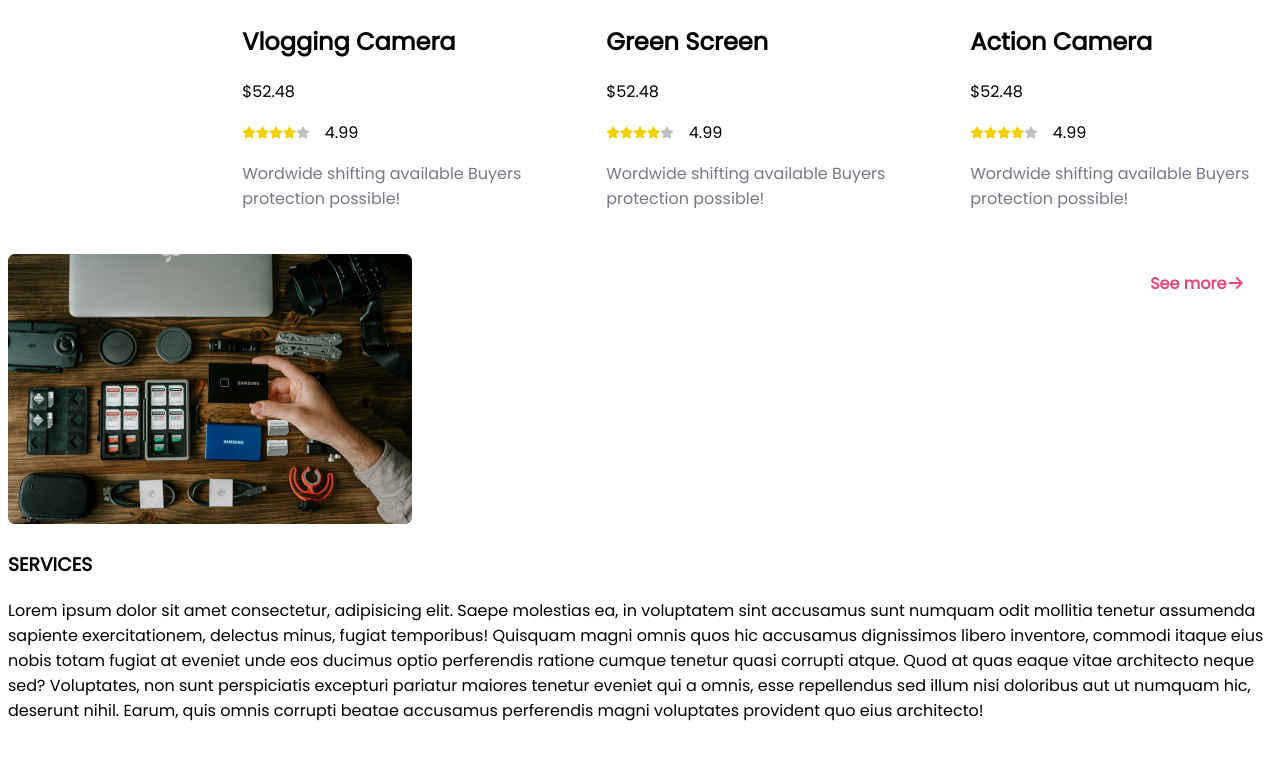
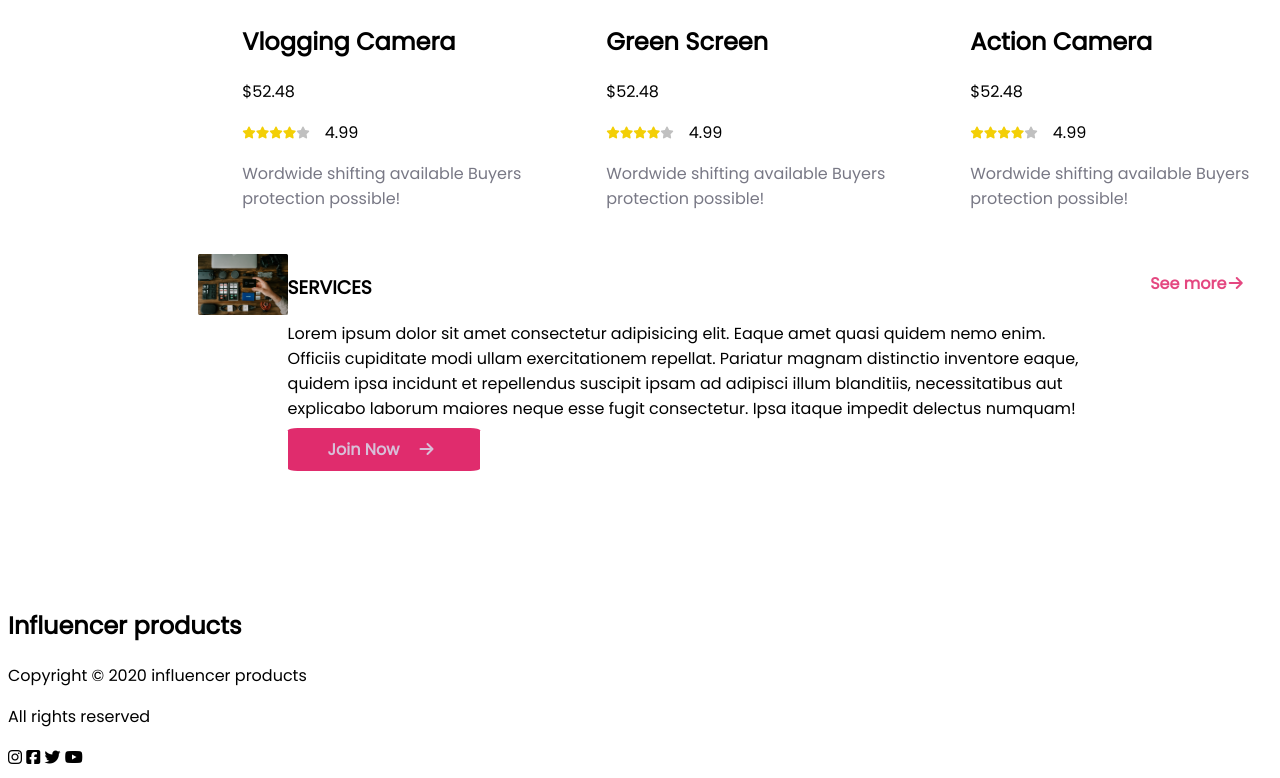
Before and after one commit to habibahmed12345/Assignment-2, a plain HTML site: page index.html in a window 1280 px wide. Shown: the part 2488-3266 px from the top of the page. Before the commit the page ends 3227 px from the top, so only its background shows below. Drawn offline with Linux system fonts and the light colour scheme.

Commit message:
third part added

```diff
--- a/index.html
+++ b/index.html
@@ -34,6 +34,7 @@
                     </div>
                     <div class="image">
                      <img src="images/main-camera.png" alt="">
+
                     </div>
 
               </div>
@@ -204,8 +205,28 @@
                    </div>
                    <div class="products-place">
                     <h1>SERVICES</h1>
-                    <P>Lorem ipsum dolor sit amet consectetur, adipisicing elit. Saepe molestias ea, in voluptatem sint accusamus sunt numquam odit mollitia tenetur assumenda sapiente exercitationem, delectus minus, fugiat temporibus! Quisquam magni omnis quos hic accusamus dignissimos libero inventore, commodi itaque eius nobis totam fugiat at eveniet unde eos ducimus optio perferendis ratione cumque tenetur quasi corrupti atque. Quod at quas eaque vitae architecto neque sed? Voluptates, non sunt perspiciatis excepturi pariatur maiores tenetur eveniet qui a omnis, esse repellendus sed illum nisi doloribus aut ut numquam hic, deserunt nihil. Earum, quis omnis corrupti beatae accusamus perferendis magni voluptates provident quo eius architecto!</P>
+                    <P>Lorem ipsum dolor sit amet consectetur adipisicing elit. Eaque amet quasi quidem nemo enim. Officiis cupiditate modi ullam exercitationem repellat. Pariatur magnam distinctio inventore eaque, quidem ipsa incidunt et repellendus suscipit ipsam ad adipisci illum blanditiis, necessitatibus aut explicabo laborum maiores neque esse fugit consectetur. Ipsa itaque impedit delectus numquam!</P>
+                    <a class="join-now" href="">Join Now <i class="fas fa-arrow-right"></i></a>
                    </div>
+               </article>
+           </section>
+
+           <section>
+               <article class="copy-right">
+                   <div class="product">
+                    <h2>Influencer products</h2>
+                   </div>
+                   <footer>
+                    Copyright © 2020  influencer products
+                   </footer>
+                   <p id="reserved">All rights reserved</p>
+                   <div class="icon">
+                       <i class="fab fa-instagram"></i>
+                       <i class="fab fa-facebook-square"></i>
+                       <i class="fab fa-twitter"></i>
+                       <i class="fab fa-youtube"></i>
+                   </div>
+
                </article>
            </section>
         </main>
--- a/style.css
+++ b/style.css
@@ -137,3 +137,27 @@ span {
 
 
 }
+
+/*-------------optional part-------------
+---------------------------------------*/
+.featured-image img{
+    width: 90px;
+}
+
+.featured{
+    display: flex;
+    padding-left: 15%;
+    padding-right: 15%;
+    padding-bottom: 10%;
+}
+
+.join-now{
+
+    background-color: #E02C6D;
+    padding: 10px 40px;
+    padding-bottom: 10px;
+    border-radius: 5%;
+    color: thistle;
+    text-decoration: none;
+    font-weight: 800;
+}
```
